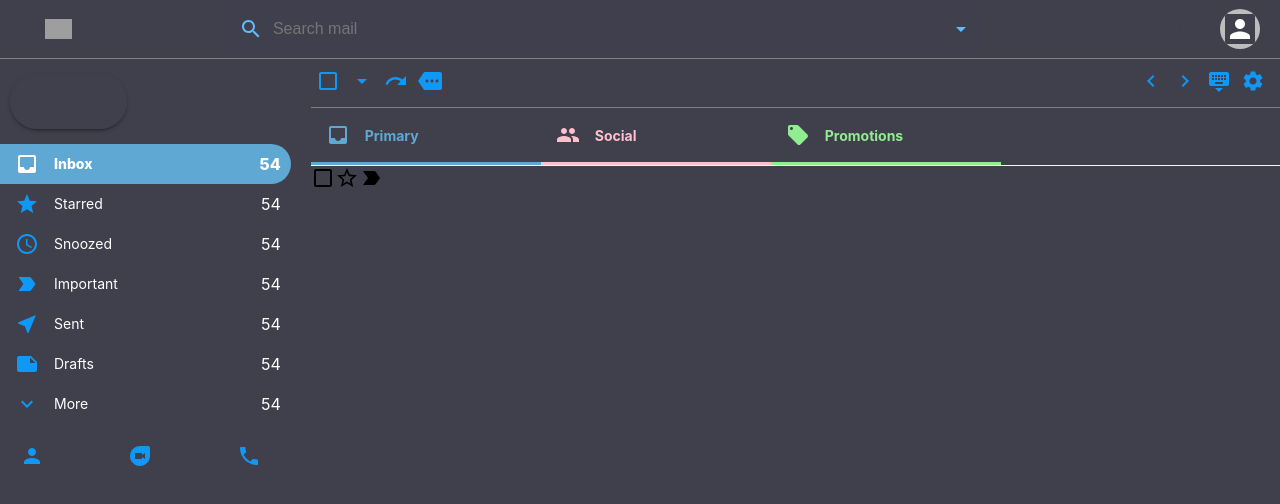
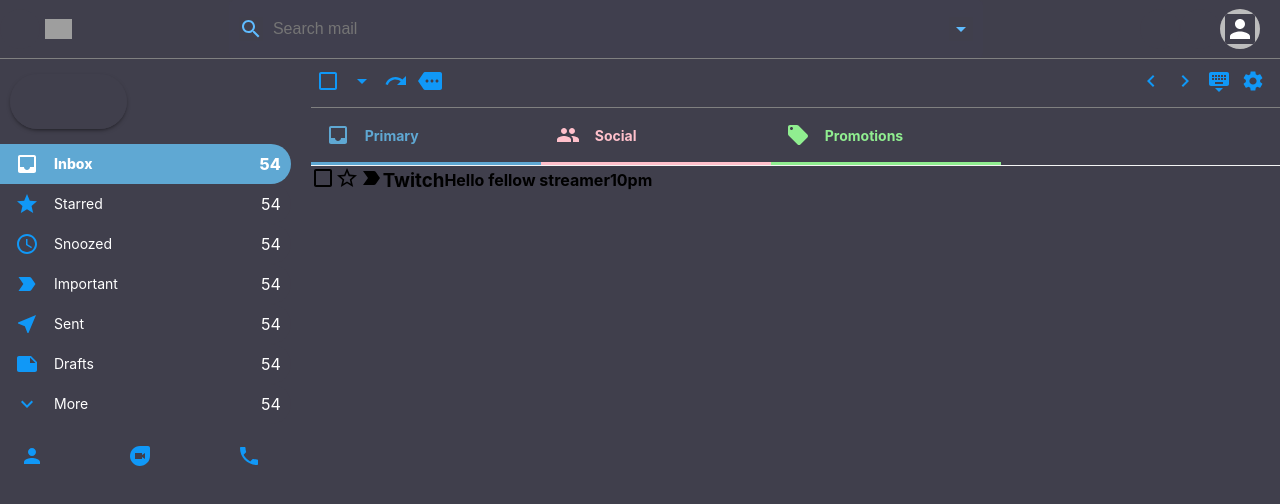
Before and after one commit to GethinDavies1990/gmail-clone, a React (Create React App) app: page / in a window 1280 px wide. Shown: the top 504 px of the page. Built offline with nearby package versions, Linux system fonts and the light colour scheme; grey boxes are pictures that could not be loaded.

Commit message:
style: email row

```diff
--- a/src/Components/EmailListComponent/EmailList.jsx
+++ b/src/Components/EmailListComponent/EmailList.jsx
@@ -44,7 +44,11 @@ function EmailList() {
         />
       </div>
       <div className='emailList__list'>
-        <EmailRow />
+        <EmailRow
+          title='Twitch'
+          subject='Hello fellow streamer'
+          description='10pm'
+        />
       </div>
     </div>
   );
--- a/src/Components/EmailListComponent/EmailRow.css
+++ b/src/Components/EmailListComponent/EmailRow.css
@@ -0,0 +1,13 @@
+.emailRow {
+  display: flex;
+  align-items: center;
+  height: auto;
+  /* border-bottom: 1px solid gray; */
+  cursor: pointer;
+  z-index: 999;
+}
+
+.emailRow:hover {
+  border-top: 1px solid gray;
+  box-shadow: 0px 4px 4px -2px rgba(0, 0, 0, 0.24);
+}
--- a/src/Components/EmailListComponent/EmailRow.jsx
+++ b/src/Components/EmailListComponent/EmailRow.jsx
@@ -14,10 +14,16 @@ function EmailRow({ title, subject, description, time, id }) {
         <StarBorderOutlined />
         <LabelImportantOutlined />
       </div>
-      <div className='emailRow__message'></div>
-
-      <div className='emailRow__title'></div>
-      <div className='emailRow__description'></div>
+      <div className='emailRow__title'>
+        <h3 className='emailRow__title'>{title}</h3>
+      </div>
+      <div className='emailRow__message'>
+        <h4>
+          {subject}
+          <span className='emailRow__description'>{description}</span>
+        </h4>
+      </div>
+      <div className='emailRow__description'>{time}</div>
     </div>
   );
 }
```
